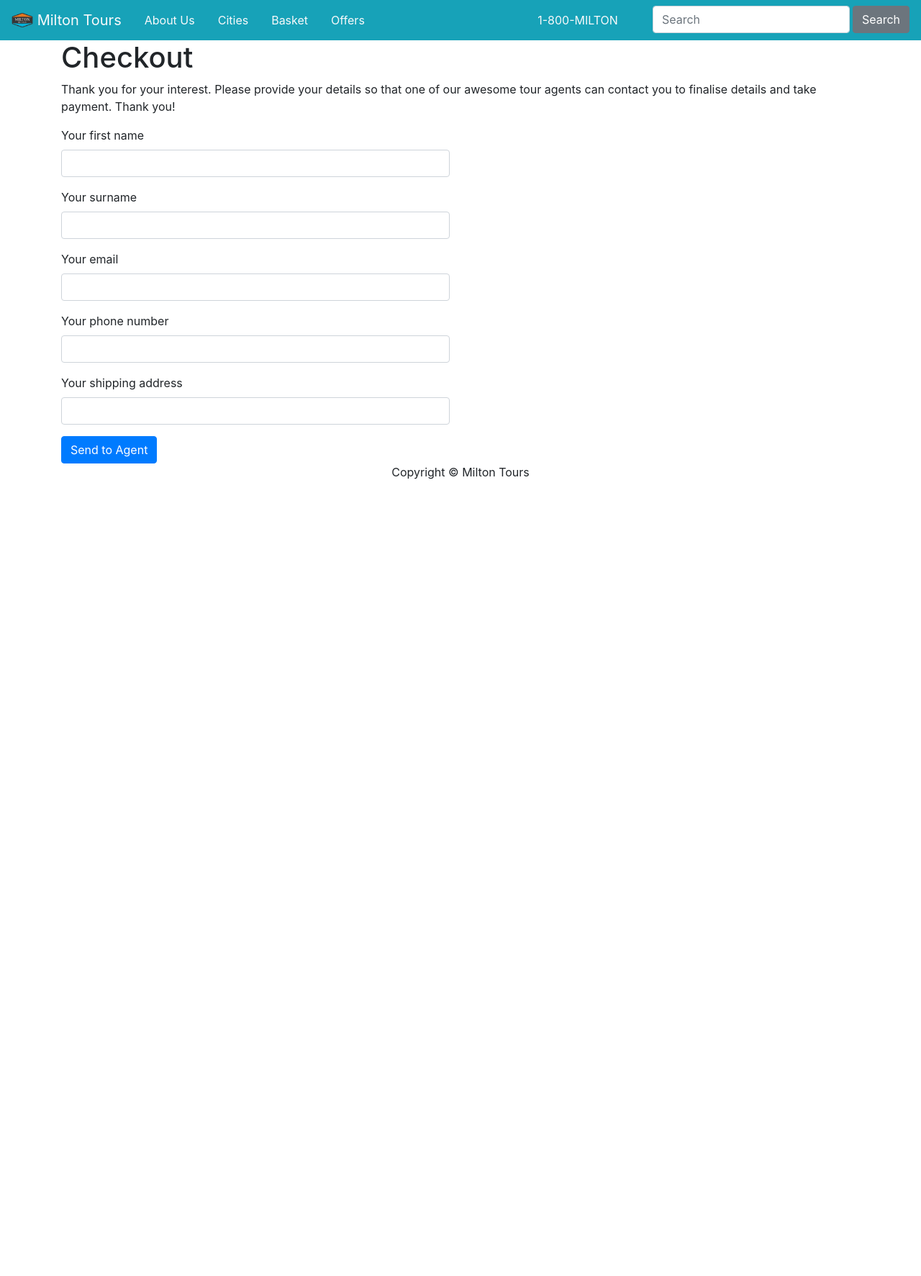
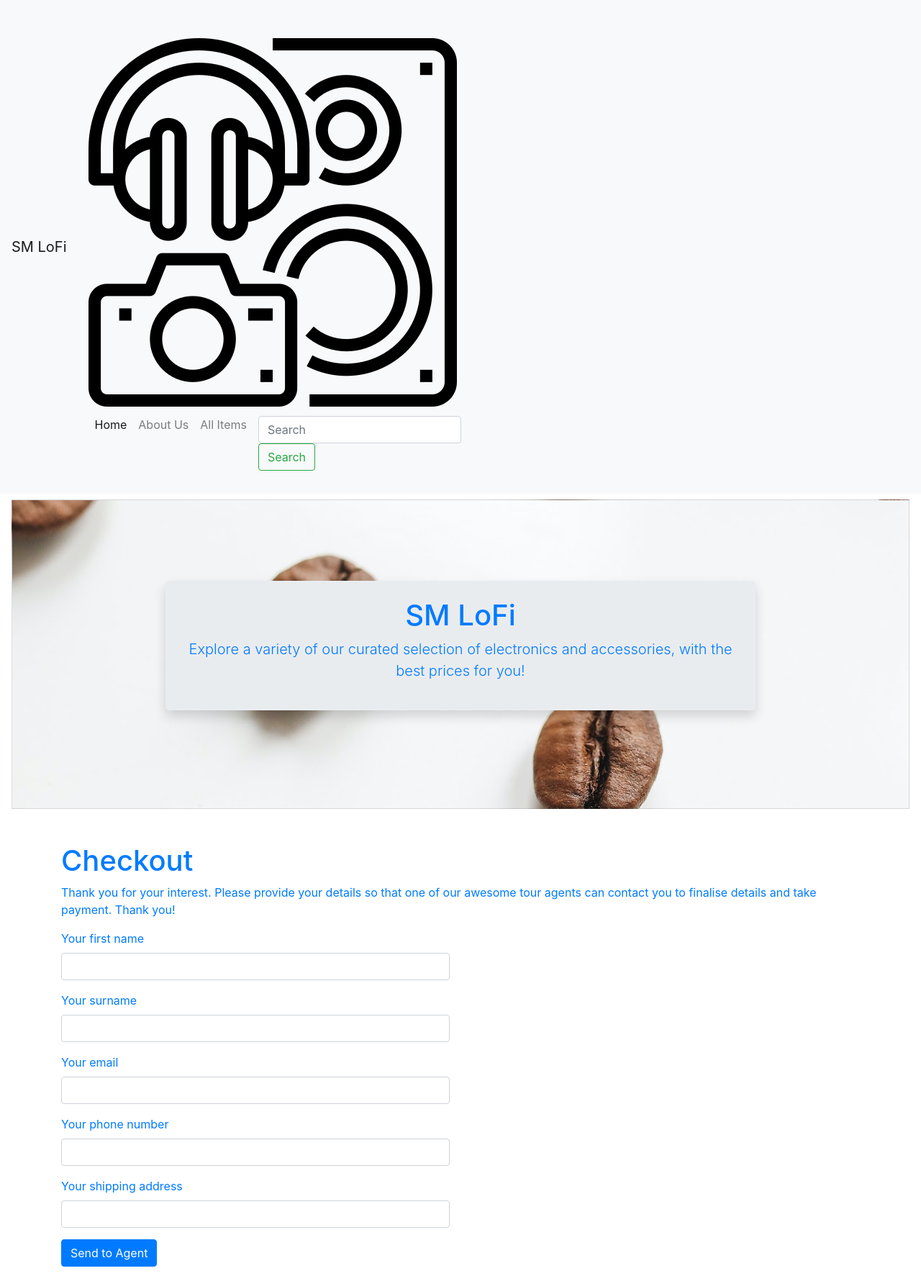
Before and after one commit to simondevinci/IFN557_Assignment2, a Flask app: page /checkout in a window 1280 px wide. Shown: the top 1773 px of the page at 72% size. Before the commit the page ends 666 px from the top, so only its background shows below. Run offline with Flask 3, Linux system fonts and the light colour scheme; parts of the project's set-up code (start-up, migrations or seed data) failed here and were passed over; some libraries are stand-ins or nearby versions.

Commit message:
Update base.html

```diff
--- a/IFN557_A2_Folder/miltonproject03final/miltontours/templates/base.html
+++ b/IFN557_A2_Folder/miltonproject03final/miltontours/templates/base.html
@@ -4,8 +4,8 @@
 <head>
     <meta content="text/html;charset=utf-8" http-equiv="Content-Type">
     <meta name="viewport" content="width=device-width, initial-scale=1, shrink-to-fit=no">
-    <title>Milton Tours</title>
-    <meta name="description" content="Milton Tours">
+    <title>SM LoFi</title>
+    <meta name="description" content="SnMLoFi">
 
     <!-- Bootstrap CSS -->
     <link rel="stylesheet" href="https://cdn.jsdelivr.net/npm/bootstrap@4.6.2/dist/css/bootstrap.min.css" integrity="sha384-xOolHFLEh07PJGoPkLv1IbcEPTNtaed2xpHsD9ESMhqIYd0nLMwNLD69Npy4HI+N" crossorigin="anonymous">
@@ -26,52 +26,57 @@
 
         <!--navbar creates a navigation bar -->
         <!-- Colours https://getbootstrap.com/docs/4.0/utilities/colors/ -->
-
-        <nav class="navbar navbar-expand-lg navbar-light bg-info">
-
-            <a class="navbar-brand text-light" href="{{ url_for('main.index') }}">
-                <img src="{{url_for('static', filename='img/miltonlogo.png')}}" width="30" height="30" class="d-inline-block align-top"
-                    alt="Milton Tours Logo">
-                Milton Tours
-            </a>
-
-            <!-- create a button for collapsing the menu -->
-            <button class="navbar-toggler" type="button" data-toggle="collapse" data-target="#navbarNav"
-                aria-controls="navbarNav" aria-expanded="false" aria-label="Toggle navigation">
+  <nav class="navbar navbar-expand-lg navbar-light bg-light">
+            <a class="navbar-brand" href="#">SM LoFi</a>
+            <button class="navbar-toggler" type="button" data-toggle="collapse" data-target="#navbarSupportedContent" aria-controls="navbarSupportedContent" aria-expanded="false" aria-label="Toggle navigation">
                 <span class="navbar-toggler-icon"></span>
             </button>
-            <div class="collapse navbar-collapse" id="navbarNav">
-
-                <!-- individual menu item-->
-                <a class="nav-item nav-link text-light active" href="#">About Us</a>
-
-                <!-- individual menu item-->
-                <a class="nav-item nav-link text-light" href="{{url_for('main.index', _anchor='cities_anchor')}}">Cities</a>
-
-                <!-- individual menu item-->
-                <a class="nav-item nav-link text-light" href="{{url_for('main.order')}}">Basket</a>
-
-                <!-- individual menu item-->
-                <!-- this link will fail but good test of the 404 handler -->
-                <a class="nav-item nav-link text-light" href="discounts.html">Offers</a>
-
-                <!-- right aligned menu items thanks to ml-auto -->
-                <ul class="nav navbar-nav ml-auto">
-                    <li class="nav-item active">
-                        <!-- text like phone number -->
-                        <span class="navbar-text text-light">1-800-MILTON</span>
-                    </li>
-                    <li class="nav-item">
-                        <!-- search box -->
-                        <form class="form-inline my-2 my-lg-0 ml-5">
-                            <input class="form-control" type="search" placeholder="Search" aria-label="Search">
-                            <button class="btn btn-outline-black btn btn-secondary btn-s my-0 ml-1"
-                                type="submit">Search</button>
-                        </form>
-                    </li>
-                </ul>
-
+            <div class="container-fluid">
+                 <div class="dropdown">
+            <a class="nav-item text-light nav-link dropdown-toggle" data-toggle="dropdown" id="bookDropdown" aria-haspopup="true" aria-expanded="false" href="#">Categories</a>
+            <div class="dropdown-menu" aria-labelledby="bookDropdown">
+                <a class="dropdown-item" href="#">Categories</a>
+                <div class="dropdown-divider"></div>
+                <a class="dropdown-item" href="#">Trending</a>
+                <div class="dropdown-divider"></div>
+                <a class="dropdown-item" href="#">New Releases</a>
+            </div>
+            <a class="navbar-brand" href="#" id="logo"><img src="static/img/gadget.png" alt="icon"></a>
+                <button class="navbar-toggler" type="button" data-bs-toggle="collapse" data-bs-target="#navbarSupportedContent" aria-controls="navbarSupportedContent" aria-expanded="false" aria-label="Toggle navigation">
+                    <span><i class="fa-solid fa-bars" style="color: white; font-size: 23px;"></i></span>
+                </button>
+                <div class="collapse navbar-collapse" id="navbarSupportedContent">
+                    <ul class="navbar-nav me-auto mb-2 mb-lg-0">
+                        <li class="nav-item">
+                            <a class="nav-link active" aria-current="page" href="#">Home</a>
+                        </li>
+                        <li class="nav-item">
+                            <a class="nav-link" href="#about">About Us</a>
+                        </li>
+                        <li class="nav-item">
+                            <a class="nav-link" href="{{url_for('main.index', _anchor='items_anchor')}}"> All Items</a>
+                        </li>
+                        <li class="nav-item">
+                            <a class="nav-link" href="{{url_for('main.order')}}> Cart </a>
+                        </li>
+                    </ul>
+                    <form class="form-inline my-2 my-lg-0 ml-auto">
+                        <input class="form-control mr-sm-2" type="search" placeholder="Search" aria-label="Search">
+                        <button class="btn btn-outline-success my-2 my-sm-0" type="submit">Search</button>
+                    </form>
+                </div>
+            </div>
         </nav>
+        <div class="jumbotron jumbotron-fluid card card-image" style="background-image: url('img folder/hero\ banner.jpg');">
+            <div class="row justify-content-center mt-5 pb-4">
+                <div class="col-md-8">
+                    <div class="jumbotron shadow py-4 mb-5">
+                        <h1 class="text-center">SM LoFi</h1>
+                        <p class="lead text-center">Explore a variety of our curated selection of electronics and accessories, with the best prices for you!</p>
+                    </div>
+                </div>
+            </div>
+        </div>
 
         {% with messages = get_flashed_messages() %}
         {% if messages %}
@@ -101,8 +106,15 @@
 
     <!-- Footer -->
     <footer class="footer">
-        <div class="container text-center">
-            <p>Copyright &copy; Milton Tours</p>
+        <div class="footer-logo text-center"><img src="./images/logo.png" alt=""></div>
+        <div class="text-center mt-2">
+            <a href="shipping-policy.html" class="btn btn-secondary">Shipping Policy</a>
+        </div>
+        <div class="text-center mt-2">
+            <a href="termsandconditions.html" class="btn btn-secondary">Terms & Conditions</a>
+        </div>
+        <div class="text-center py-2 bg-secondary">
+            <span class="text-light">Made by Marco - N11781581 - IFN557 - FRONT END PROTOTYPE &copy; October 2023</span>
         </div>
     </footer>
     <!-- Footer -->
```
